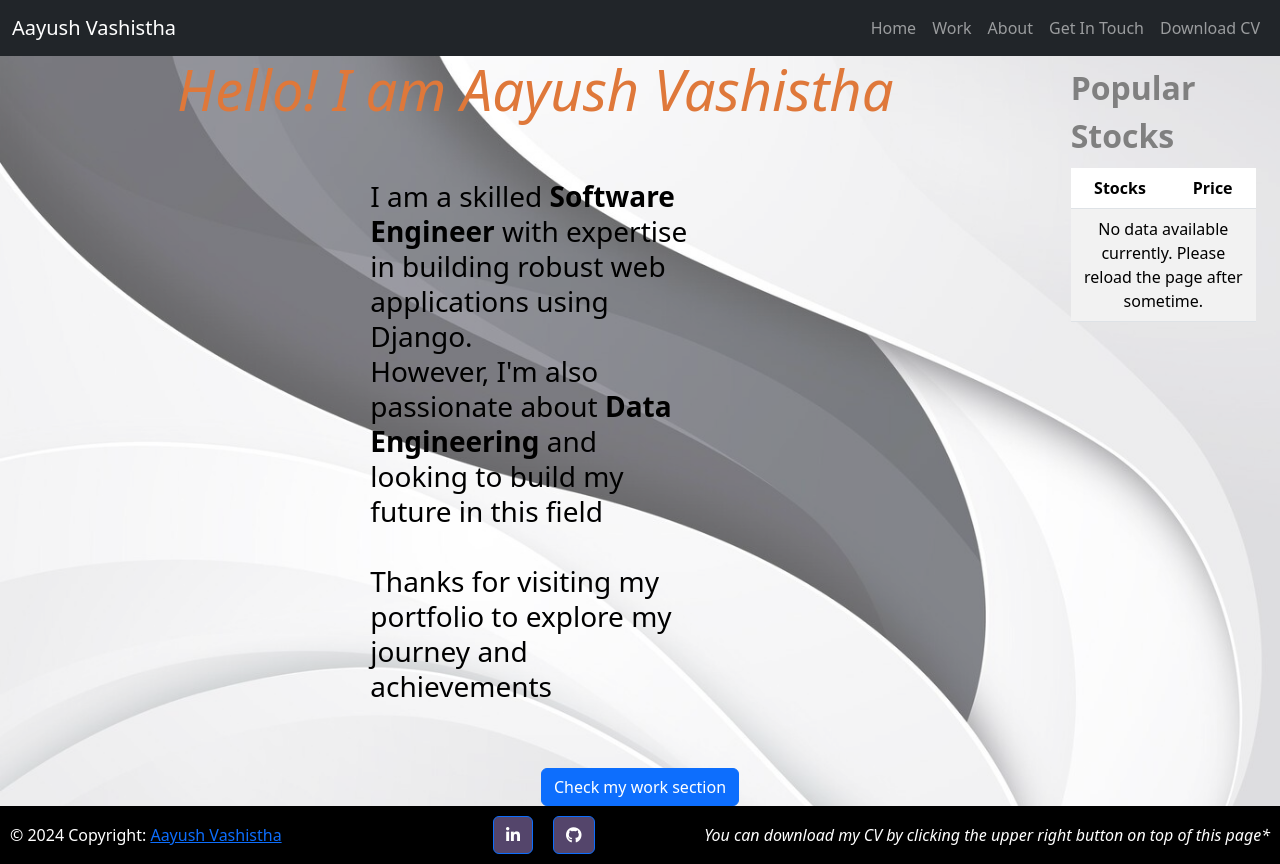
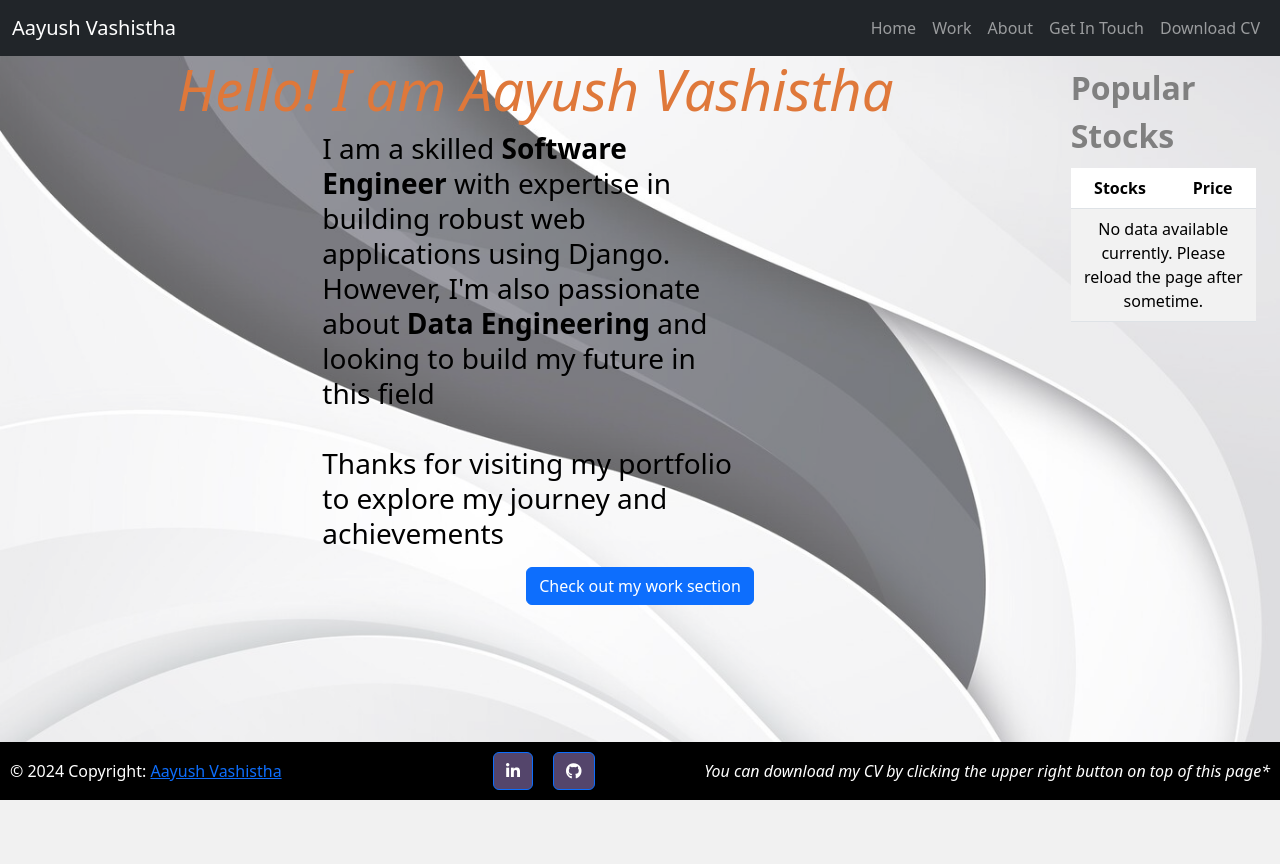
Before and after one commit to aayushvashistha/project_portfolio, a Django app: page / in a window 1280 px wide. After the commit the page ends 800 px from the top, so only its background shows below. Run offline with Django 4.2, Linux system fonts and the light colour scheme; some libraries are stand-ins or nearby versions.

Commit message:
updated frontend

```diff
--- a/job/Project1.py
+++ b/job/Project1.py
@@ -18,7 +18,7 @@
 user_ip = st.text_input("Enter stock Ticker", 'AAPL')
 df = yf.download(user_ip, start, end)
 
-st.subheader('Data from 2010 - 2022')
+st.subheader('Data from 2010 - till date')
 st.write(df.describe())
 
 #Visualizations:
--- a/templates/about.html
+++ b/templates/about.html
@@ -4,7 +4,7 @@
 
 {% block page_content %}
 
-<div class="col-md-5 p-lg-5 mx-auto">
+<div class="col-md-5 mx-auto">
     <h1 class="display-4 font-weight-normal text-lg-start" style="color: rgb(219, 235, 229); font-style: italic;">
         About Me
     </h1>
--- a/templates/home.html
+++ b/templates/home.html
@@ -11,7 +11,7 @@
             Hello!&nbsp; I&nbsp; am&nbsp;Aayush&nbsp; Vashistha
           </div>
         </h1>
-        <div class="col-md-5 p-lg-5 mx-auto">
+        <div class="col-md-5 mx-auto">
           <p
             class="lead font-weight-normal fs-3 lh-sm text-lg-start"
             style="color: rgb(0, 0, 0); font-weight: 400"
@@ -98,7 +98,7 @@
 </script>
 
 <div>
-  <a class="btn btn-primary" href="/work">Check my work section</a>
+  <a class="btn btn-primary" href="/work">Check out my work section</a>
 </div>
 
 {% endblock %}
```
